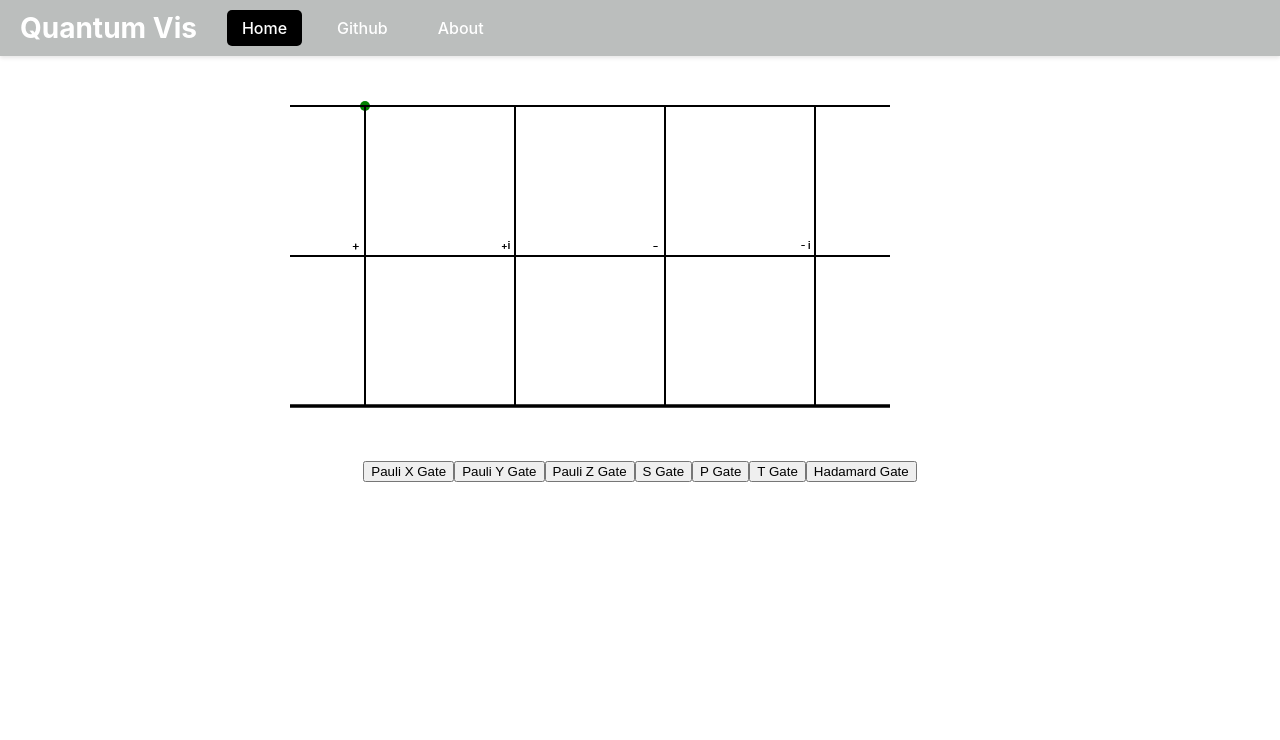
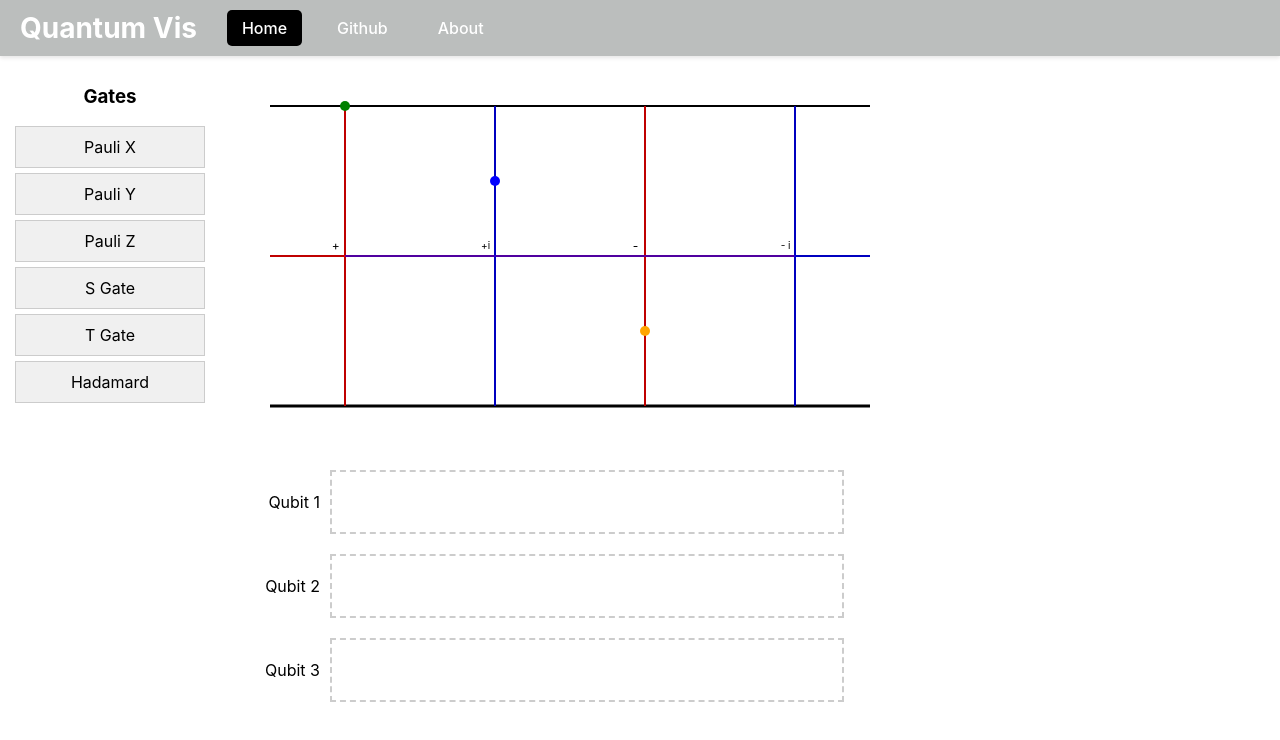
Before and after one commit to Devenvaruv/QuantumViz, a React (Create React App) app: page / in a window 1280 px wide. Shown: the top 740 px of the page. Built offline with nearby package versions, Linux system fonts and the light colour scheme.

Commit message:
added drag and drop for gates

```diff
--- a/src/components/QuantumCircuitVisualization.js
+++ b/src/components/QuantumCircuitVisualization.js
@@ -1,26 +1,44 @@
 import React, { useEffect, useRef, useState } from 'react';
 import * as d3 from 'd3';
 
+const DraggableGate = ({ name, onDragStart }) => {
+  return (
+    <div
+      draggable
+      onDragStart={(e) => onDragStart(e, name)}
+      style={{
+        padding: '10px',
+        margin: '5px',
+        backgroundColor: '#f0f0f0',
+        border: '1px solid #ccc',
+        cursor: 'move',
+      }}
+    >
+      {name}
+    </div>
+  );
+};
+
 const QuantumCircuitVisualization = () => {
   const svgRef = useRef();
-  const buttonContainerRef = useRef();
-  const [pointPosition, setPointPosition] = useState({ x: 2, y: 8 });
-  const [previousPosition, setPreviousPosition] = useState(null);
+  const [points, setPoints] = useState([
+    { id: 1, position: { x: 2, y: 8 }, previousPosition: null, color: 'green', gates: [] },
+    { id: 2, position: { x: 6, y: 6 }, previousPosition: null, color: 'blue', gates: [] },
+    { id: 3, position: { x: 10, y: 2 }, previousPosition: null, color: 'orange', gates: [] }
+  ]);
 
   const initializeSvg = () => {
     const svg = d3.select(svgRef.current)
       .attr('width', 800)
       .attr('height', 400);
-    svg.selectAll('circle').remove();
-
+    svg.selectAll('*').remove();
     return svg.append('g')
       .attr('transform', 'translate(50,50)');
   };
 
   const createScales = () => {
     const xScale = d3.scaleLinear().domain([0, 16]).range([0, 600]);
-    const yScale = d3.scaleLinear().domain([0, 8]).range([300, 0]); // Invert the y-scale
-
+    const yScale = d3.scaleLinear().domain([0, 8]).range([300, 0]);
     return { xScale, yScale };
   };
 
@@ -82,10 +100,6 @@ const QuantumCircuitVisualization = () => {
   ];
 
   const createLinesAndPoints = (g, xScale, yScale) => {
-    const points = [
-      { position: pointPosition, color: 'green' },
-    ];
-
     const allLines = [...lines_x, ...lines_y];
 
     allLines.forEach(line => {
@@ -100,157 +114,98 @@ const QuantumCircuitVisualization = () => {
         .attr('data-center-y', line.center[1]);
     });
 
-    g.selectAll('.previous-point').remove(); // Remove old points before adding a new one
+    g.selectAll('.point').remove();
 
     points.forEach(point => {
-      g.select('.current-point').remove(); // Remove any existing current point
       g.append('circle')
         .attr('cx', xScale(point.position.x))
         .attr('cy', yScale(point.position.y))
         .attr('r', 5)
         .attr('fill', point.color)
-        .attr('data-initial-x', point.position.x)
-        .attr('data-initial-y', point.position.y)
-        .attr('class', 'current-point');
+        .attr('class', `point point-${point.id}`);
 
-      if (previousPosition) {
+      if (point.previousPosition) {
         g.append('circle')
-          .attr('cx', xScale(previousPosition.x))
-          .attr('cy', yScale(previousPosition.y))
+          .attr('cx', xScale(point.previousPosition.x))
+          .attr('cy', yScale(point.previousPosition.y))
           .attr('r', 5)
-          .attr('fill', 'magenta')
-          .attr('class', 'previous-point')
+          .attr('fill', point.color)
+          .attr('class', `previous-point previous-point-${point.id}`)
           .style('opacity', 0.5);
       }
     });
   };
 
-  const setupButtons = () => {
-    if (buttonContainerRef.current.children.length === 0) {
-      const buttonContainer = d3.select(buttonContainerRef.current);
-
-      const createButton = (text, onClick) => {
-        buttonContainer.append('button')
-          .text(text)
-          .on('click', onClick);
+  const onDragStart = (e, gateName) => {
+    e.dataTransfer.setData('text/plain', gateName);
   };
 
-      createButton('Pauli X Gate', () => rotateElements('.pauli-x', 180));
-      createButton('Pauli Y Gate', () => rotateElements('.pauli-y', 180));
-      createButton('Pauli Z Gate', () => animateLine(8));
-      createButton('S Gate', () => animateLine(4));
-      createButton('P Gate', () => animateLine(2));
-      createButton('T Gate', () => animateLine(1));
-      createButton('Hadamard Gate', () => {
-        rotateElements('.pauli-x', 180);
-        rotateElements('.pauli-y', 90);
-      });
-    }
+  const onDragOver = (e) => {
+    e.preventDefault();
   };
 
-  const rotateElements = (selector, angle) => {
-    const { xScale, yScale } = createScales();
-    const rad = (Math.PI / 180) * angle;
-    const g = d3.select(svgRef.current).select('g');
+  const onDrop = (e, qubitId) => {
+    e.preventDefault();
+    const gateName = e.dataTransfer.getData('text');
+    applyGate(gateName, qubitId);
+  };
 
-    d3.selectAll(selector)
-      .each(function () {
-        const element = d3.select(this);
-        const cx = xScale(element.attr('data-center-x'));
-        const cy = yScale(element.attr('data-center-y'));
+  const applyGate = (gateName, qubitId) => {
+    setPoints(prevPoints => prevPoints.map(point => {
+      if (point.id === qubitId) {
+        const newGates = [...point.gates, gateName];
+        let newPosition = { ...point.position };
+        let newPreviousPosition = { ...point.position };
 
-        element.transition()
-          .duration(1000)
-          .attrTween("transform", function () {
-            return function (t) {
-              const currentAngle = t * rad;
-              return `rotate(${currentAngle * (180 / Math.PI)}, ${cx}, ${cy})`;
-            };
-          });
-      });
-
-    setPointPosition(prevPosition => {
-      let lines, closestCenter;
-
-      if (selector === '.pauli-x') {
-        lines = lines_x;
-      } else if (selector === '.pauli-y') {
-        lines = lines_y;
-      } else {
-        return prevPosition; // No change if not Pauli X or Y
+        switch (gateName) {
+          case 'Pauli X':
+            newPosition = rotatePoint(point.position, '.pauli-x', 180);
+            break;
+          case 'Pauli Y':
+            newPosition = rotatePoint(point.position, '.pauli-y', 180);
+            break;
+          case 'Pauli Z':
+            newPosition = { ...point.position, x: (point.position.x + 8) % 16 };
+            break;
+          case 'S Gate':
+            newPosition = { ...point.position, x: (point.position.x + 4) % 16 };
+            break;
+          case 'T Gate':
+            newPosition = { ...point.position, x: (point.position.x + 2) % 16 };
+            break;
+          case 'Hadamard':
+            newPosition = rotatePoint(point.position, '.pauli-x', 180);
+            newPosition = rotatePoint(newPosition, '.pauli-y', 90);
+            break;
+          default:
+            console.log('Unknown gate');
         }
 
-      // Find the closest center
-      closestCenter = lines.reduce((closest, line) => {
-        const distance = Math.abs(prevPosition.x - line.center[0]);
+        return { ...point, gates: newGates, position: newPosition, previousPosition: newPreviousPosition };
+      }
+      return point;
+    }));
+  };
+
+  const rotatePoint = (position, selector, angle) => {
+    const rad = (Math.PI / 180) * angle;
+    const lines = selector === '.pauli-x' ? lines_x : lines_y;
+
+    const closestCenter = lines.reduce((closest, line) => {
+      const distance = Math.abs(position.x - line.center[0]);
       return distance < closest.distance ? { center: line.center, distance } : closest;
     }, { center: lines[0].center, distance: Infinity }).center;
 
     const [centerX, centerY] = closestCenter;
-      const x = prevPosition.x - centerX;
-      const y = prevPosition.y - centerY;
+    const x = position.x - centerX;
+    const y = position.y - centerY;
     const rotatedX = x * Math.cos(rad) - y * Math.sin(rad);
     const rotatedY = x * Math.sin(rad) + y * Math.cos(rad);
-      // const newX = rotatedX + centerX;
+
     const newX = ((rotatedX + centerX) % 16 + 16) % 16;
     const newY = rotatedY + centerY;
 
-      // Animate the current point
-      const currentPoint = g.select('.current-point');
-      const startX = xScale(prevPosition.x);
-      const startY = yScale(prevPosition.y);
-      const endX = xScale(newX);
-      const endY = yScale(newY);
-
-      g.select('.previous-point').remove(); // Remove old previous point
-      currentPoint
-        .attr('class', 'previous-point')
-        .attr('fill', 'magenta')
-        .style('opacity', 0.5)
-        .transition()
-        .duration(1000)
-        .attr('cx', endX)
-        .attr('cy', endY);
-
-      g.append('circle')
-        .attr('cx', endX)
-        .attr('cy', endY)
-        .attr('r', 5)
-        .attr('fill', 'yellow')
-        .attr('class', 'current-point');
-
-      setPreviousPosition(prevPosition); // Update previous position
-
     return { x: newX, y: newY };
-    });
-  };
-
-  const animateLine = (distance) => {
-    const { xScale, yScale } = createScales();
-    const g = d3.select(svgRef.current).select('g');
-
-    setPointPosition(prevPosition => {
-      // const newX = (prevPosition.x + distance) % 16;
-      // added y = 0 or 1  value for line logic
-      const newX = (prevPosition.y === 0 || 1) ? prevPosition.x : ((prevPosition.x + distance) % 16 + 16) % 16;
-
-      g.select('.previous-point').remove(); // Remove old previous point
-      g.select('.current-point')
-        .attr('class', 'previous-point')
-        .attr('fill', 'magenta')
-        .style('opacity', 0.5);
-
-      g.append('circle')
-        .attr('cx', xScale(newX))
-        .attr('cy', yScale(prevPosition.y))
-        .attr('r', 5)
-        .attr('fill', 'yellow')
-        .attr('class', 'current-point');
-
-      setPreviousPosition({ ...prevPosition });
-
-      return { ...prevPosition, x: newX };
-    });
   };
 
   useEffect(() => {
@@ -259,20 +214,63 @@ const QuantumCircuitVisualization = () => {
 
     drawLines(g, xScale, yScale);
     addLabels(g, xScale, yScale);
-    // createLinesAndPoints(g, xScale, yScale); removes duplicate point but also removes line color
-    setupButtons();
+    createLinesAndPoints(g, xScale, yScale);
   }, []);
 
   useEffect(() => {
     const g = d3.select(svgRef.current).select('g');
-    g.select('.previous-point').remove();
     createLinesAndPoints(g, ...Object.values(createScales()));
-  }, [pointPosition]);
+  }, [points]);
 
   return (
+    <div style={{ display: 'flex' }}>
+      <div style={{ width: '200px', padding: '10px' }}>
+        <h3>Gates</h3>
+        <DraggableGate name="Pauli X" onDragStart={onDragStart} />
+        <DraggableGate name="Pauli Y" onDragStart={onDragStart} />
+        <DraggableGate name="Pauli Z" onDragStart={onDragStart} />
+        <DraggableGate name="S Gate" onDragStart={onDragStart} />
+        <DraggableGate name="T Gate" onDragStart={onDragStart} />
+        <DraggableGate name="Hadamard" onDragStart={onDragStart} />
+      </div>
       <div>
         <svg ref={svgRef}></svg>
-      <div ref={buttonContainerRef}></div>
+        <div style={{ display: 'flex', flexDirection: 'column' }}>
+          {points.map((point) => (
+            <div key={point.id} style={{ display: 'flex', alignItems: 'center', margin: '10px 0' }}>
+              <div style={{ width: '100px', textAlign: 'right', marginRight: '10px' }}>
+                Qubit {point.id}
+              </div>
+              <div
+                style={{
+                  display: 'flex',
+                  border: '2px dashed #ccc',
+                  minHeight: '50px',
+                  width: '500px',
+                  alignItems: 'center',
+                  padding: '5px'
+                }}
+                onDragOver={onDragOver}
+                onDrop={(e) => onDrop(e, point.id)}
+              >
+                {point.gates.map((gate, index) => (
+                  <div
+                    key={index}
+                    style={{
+                      padding: '5px 10px',
+                      margin: '0 5px',
+                      backgroundColor: '#e0e0e0',
+                      borderRadius: '5px'
+                    }}
+                  >
+                    {gate}
+                  </div>
+                ))}
+              </div>
+            </div>
+          ))}
+        </div>
+      </div>
     </div>
   );
 };
```
Lines whose indentation alone changed are shown as unchanged.
